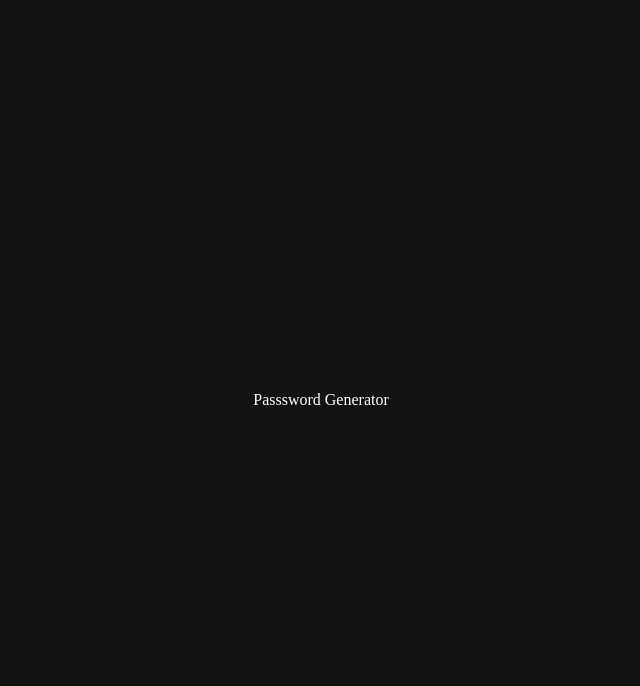
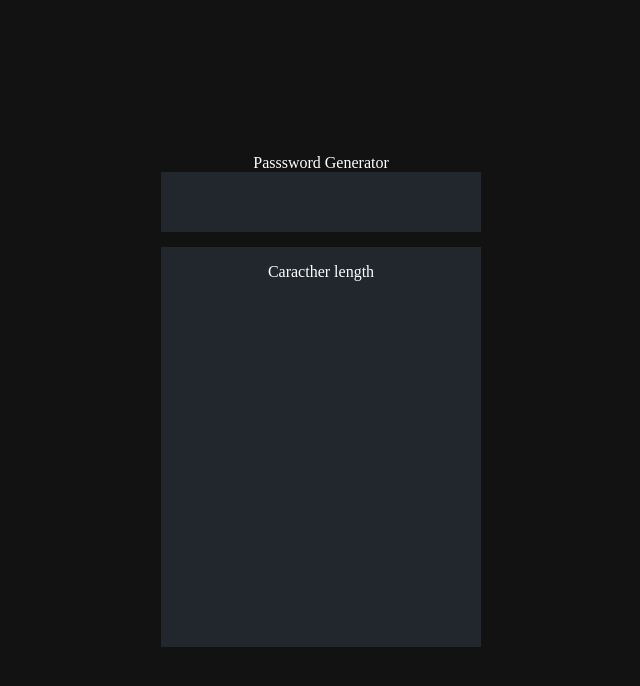
Before and after one commit to gbatistaa/password-generator, a React (Create React App) app: page / in a window 1280 px wide. Shown: the top 686 px of the page, without its empty margins (319-959 px from the left). Built offline with nearby package versions, Linux system fonts and the light colour scheme.

Commit message:
começo da adição dos elementos de configuração de senha

```diff
--- a/src/App.js
+++ b/src/App.js
@@ -4,7 +4,13 @@ function App() {
   return (
     <div className="App">
       <p className="title">Passsword Generator</p>
-      <div className=""></div>
+      <div className="password-space"></div>
+      <div className="password-settings">
+        <div className="length-info">
+          <p className="mini-name">Caracther length</p>
+          <p className="length-number"></p>
+        </div>
+      </div>
     </div>
   );
 }
```
